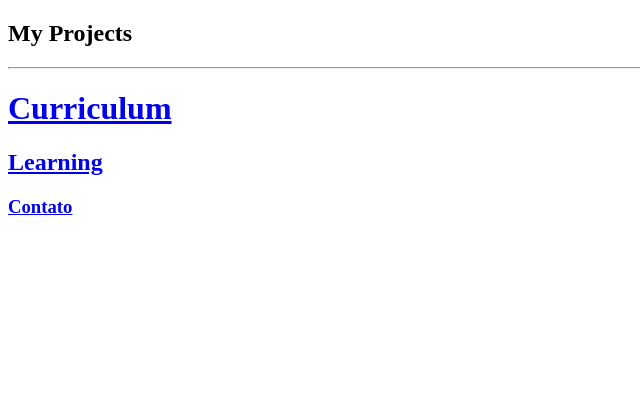
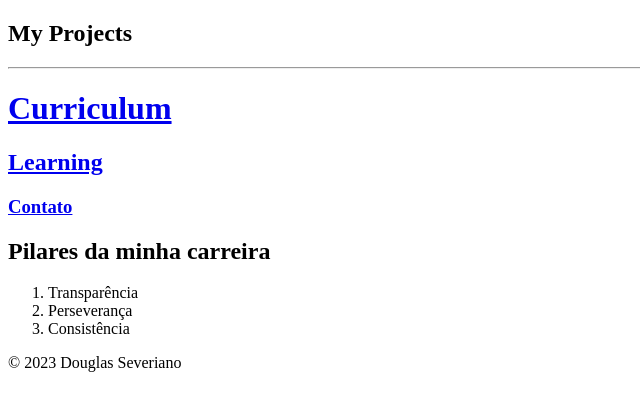
Before and after one commit to afrodoug/dashportfolio, a plain HTML site: page index.html in a window 1280 px wide. Shown: the whole page, without its empty margins (0-640 px from the left). Drawn offline with Linux system fonts and the light colour scheme.

Commit message:
Realizados ajustes.
Sincronização com arquivos do curso.

```diff
--- a/index.html
+++ b/index.html
@@ -1,5 +1,6 @@
 <!DOCTYPE html>
 <html lang="en">
+    <link rel="stylesheet" href="Styles/styles.css">
 <head>
     <meta charset="UTF-8">
     <title>My Projects</title>
@@ -14,6 +15,21 @@
     <a href="./public/Projects.html"><h2>Learning</h2></a>
     <a href="./public/contact.html"><h3>Contato</h3></a>
 <h2><a href="./public/contact.html"></a></h2>
+<article>
+    <h1>
+        Pilares da minha carreira
+    </h1>
+    <ol>
+        <li>Transparência</li>
+        <li>Perseverança</li>
+        <li>Consistência</li>
+    </ol>
+    <footer>
+        <ol>
 
+        </ol>
+        <p>© 2023 Douglas Severiano</p>
+    </footer>
+</article>
 </body>
 </html>
```
Also changed, not shown: public/cv.html (+5 -1 lines).
